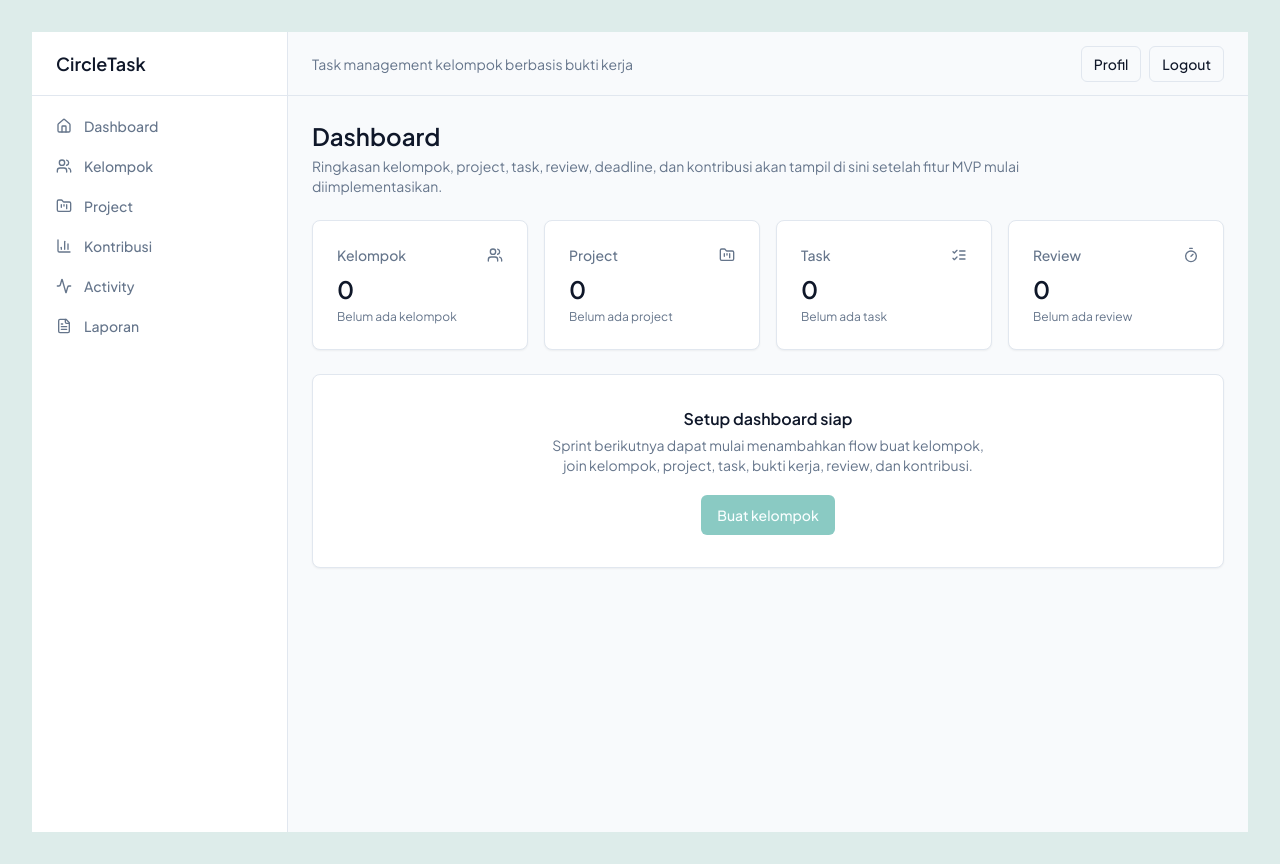
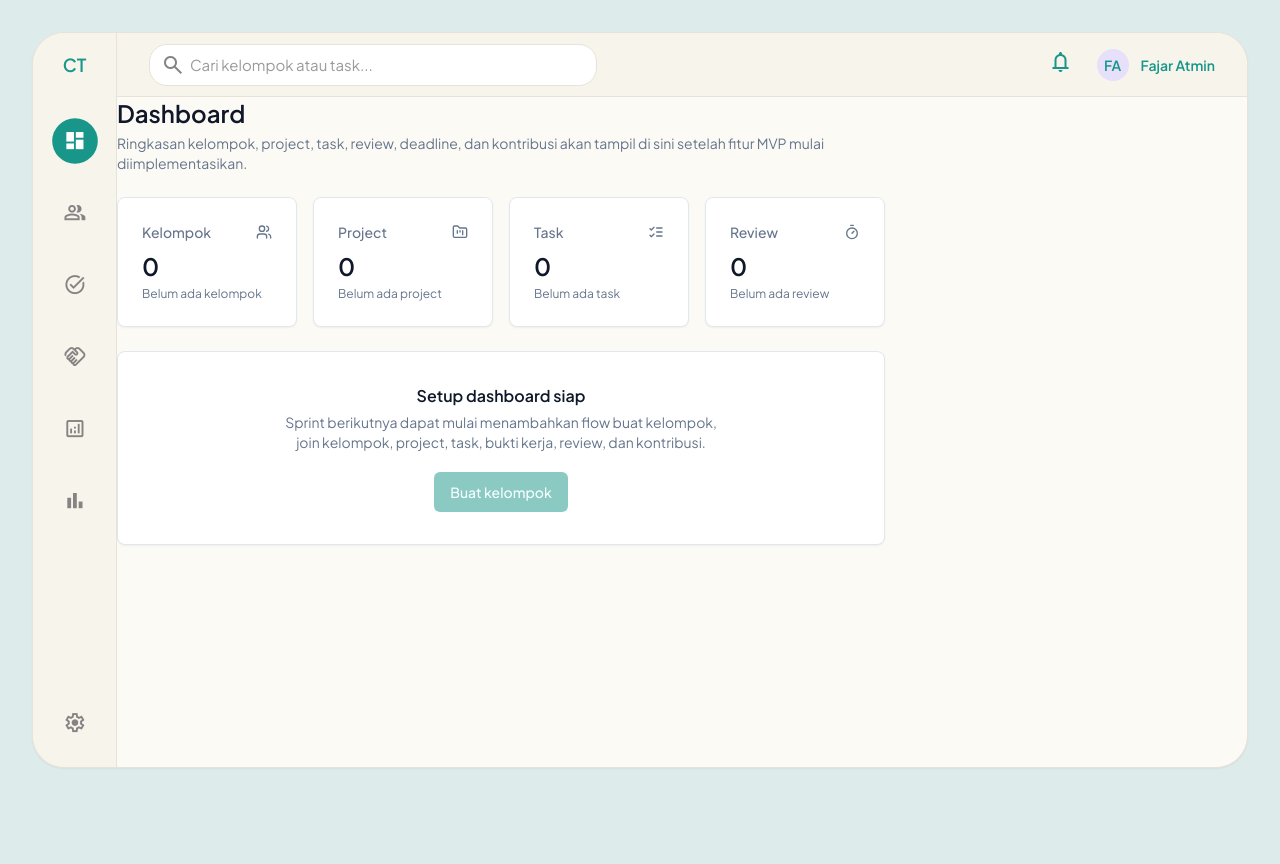
Before and after one commit to Rezkydesyafa/circletask, a Next.js app: page /dashboard in a window 1280 px wide. After the commit the page ends 800 px from the top, so only its background shows below. Built offline with nearby package versions, Linux system fonts and the light colour scheme.

Commit message:
feat: implement main dashboard app shell layout and navigation components

```diff
--- a/app/(dashboard)/layout.tsx
+++ b/app/(dashboard)/layout.tsx
@@ -1,18 +1,17 @@
 import type { ReactNode } from "react";
-
-import { AppSidebar } from "@/components/layout/app-sidebar";
-import { DashboardHeader } from "@/components/layout/dashboard-header";
-import { MobileNav } from "@/components/layout/mobile-nav";
+import { SideNavBar } from "@/components/layout/SideNavBar";
+import { TopNavBar } from "@/components/layout/TopNavBar";
 
 export default function DashboardLayout({ children }: { children: ReactNode }) {
   return (
-    <div className="flex min-h-screen bg-background">
-      <AppSidebar />
-      <div className="flex min-w-0 flex-1 flex-col">
-        <DashboardHeader />
-        <main className="flex-1 px-4 py-6 pb-20 lg:px-6 lg:pb-6">{children}</main>
+    <div className="bg-shell-bg dark:bg-tertiary-container rounded-[32px] w-full h-[calc(100vh-64px)] flex overflow-hidden shadow-sm shadow-[rgba(0,0,0,0.05)] border border-border-subtle">
+      <SideNavBar />
+      <div className="flex flex-col flex-1 bg-surface-main rounded-tr-[32px] rounded-br-[32px] overflow-hidden">
+        <TopNavBar />
+        <main className="flex-1 overflow-y-auto flex">
+          {children}
+        </main>
       </div>
-      <MobileNav />
     </div>
   );
 }
--- /dev/null
+++ b/components/layout/RightPanel.tsx
@@ -0,0 +1,40 @@
+export function RightPanel() {
+  return (
+    <aside className="w-[320px] bg-surface-card border-l border-border-subtle p-6 flex flex-col shrink-0 overflow-y-auto">
+      <h2 className="font-heading-sm text-heading-sm text-text-primary mb-6">Prioritas Hari Ini</h2>
+      <ul className="space-y-4">
+        {/* List Item 1 */}
+        <li className="p-4 rounded-[18px] bg-surface-container-low border border-border-subtle hover:bg-surface-container transition-colors cursor-pointer">
+          <div className="flex justify-between items-start mb-2">
+            <span className="bg-pastel-blue text-primary font-label text-label px-2 py-0.5 rounded-md">In Progress</span>
+            <span className="font-label text-label text-error">Hari ini</span>
+          </div>
+          <p className="font-body text-body text-text-primary font-semibold leading-tight">Upload bukti desain dashboard</p>
+          <p className="font-body-sm text-body-sm text-text-soft mt-1">UI Design</p>
+        </li>
+        {/* List Item 2 */}
+        <li className="p-4 rounded-[18px] bg-surface-container-low border border-border-subtle hover:bg-surface-container transition-colors cursor-pointer">
+          <div className="flex justify-between items-start mb-2">
+            <span className="bg-pastel-yellow text-primary font-label text-label px-2 py-0.5 rounded-md">Submit Review</span>
+            <span className="font-label text-label text-text-secondary">Besok</span>
+          </div>
+          <p className="font-body text-body text-text-primary font-semibold leading-tight">Review task ERD Database</p>
+          <p className="font-body-sm text-body-sm text-text-soft mt-1">AI Praktikum</p>
+        </li>
+        {/* List Item 3 */}
+        <li className="p-4 rounded-[18px] bg-surface-container-low border border-border-subtle hover:bg-surface-container transition-colors cursor-pointer">
+          <div className="flex justify-between items-start mb-2">
+            <span className="bg-pastel-pink text-primary font-label text-label px-2 py-0.5 rounded-md">Revisi</span>
+            <span className="font-label text-label text-text-secondary">2 hari lagi</span>
+          </div>
+          <p className="font-body text-body text-text-primary font-semibold leading-tight">Revisi diagram use case</p>
+          <p className="font-body-sm text-body-sm text-text-soft mt-1">Enterprise Architecture</p>
+        </li>
+      </ul>
+
+      <div className="mt-auto pt-6 border-t border-border-subtle">
+        <p className="font-body-sm text-body-sm text-text-soft text-center italic">"Satu akun bisa menjadi ketua di satu kelompok dan anggota di kelompok lain."</p>
+      </div>
+    </aside>
+  );
+}
--- /dev/null
+++ b/components/layout/SideNavBar.tsx
@@ -0,0 +1,39 @@
+import Link from "next/link";
+
+export function SideNavBar() {
+  return (
+    <nav className="w-[84px] h-full rounded-l-[32px] bg-shell-bg dark:bg-tertiary-container flex flex-col items-center py-shell-padding space-y-6 border-r border-border-subtle shrink-0">
+      <div aria-label="CircleTask Workspace Avatar" className="font-display text-heading-sm text-primary dark:text-primary-fixed mb-4">CT</div>
+
+      <Link href="/dashboard" className="bg-primary dark:bg-primary-fixed text-on-primary dark:text-on-primary-fixed rounded-full w-12 h-12 flex items-center justify-center scale-95 active:scale-90 transition-transform">
+        <span className="material-symbols-outlined" style={{ fontVariationSettings: "'FILL' 1" }}>dashboard</span>
+      </Link>
+
+      <Link href="/groups" className="text-on-primary-container dark:text-on-primary-container w-12 h-12 flex items-center justify-center hover:bg-surface-container-high dark:hover:bg-surface-variant rounded-full transition-colors scale-95 active:scale-90 transition-transform">
+        <span className="material-symbols-outlined">group</span>
+      </Link>
+
+      <Link href={"#" as any} className="text-on-primary-container dark:text-on-primary-container w-12 h-12 flex items-center justify-center hover:bg-surface-container-high dark:hover:bg-surface-variant rounded-full transition-colors scale-95 active:scale-90 transition-transform">
+        <span className="material-symbols-outlined">task_alt</span>
+      </Link>
+
+      <Link href={"#" as any} className="text-on-primary-container dark:text-on-primary-container w-12 h-12 flex items-center justify-center hover:bg-surface-container-high dark:hover:bg-surface-variant rounded-full transition-colors scale-95 active:scale-90 transition-transform">
+        <span className="material-symbols-outlined">handshake</span>
+      </Link>
+
+      <Link href={"#" as any} className="text-on-primary-container dark:text-on-primary-container w-12 h-12 flex items-center justify-center hover:bg-surface-container-high dark:hover:bg-surface-variant rounded-full transition-colors scale-95 active:scale-90 transition-transform">
+        <span className="material-symbols-outlined">analytics</span>
+      </Link>
+
+      <Link href={"#" as any} className="text-on-primary-container dark:text-on-primary-container w-12 h-12 flex items-center justify-center hover:bg-surface-container-high dark:hover:bg-surface-variant rounded-full transition-colors scale-95 active:scale-90 transition-transform">
+        <span className="material-symbols-outlined">bar_chart</span>
+      </Link>
+
+      <div className="flex-grow"></div>
+
+      <Link href={"#" as any} className="text-on-primary-container dark:text-on-primary-container w-12 h-12 flex items-center justify-center hover:bg-surface-container-high dark:hover:bg-surface-variant rounded-full transition-colors scale-95 active:scale-90 transition-transform mt-auto">
+        <span className="material-symbols-outlined">settings</span>
+      </Link>
+    </nav>
+  );
+}
--- /dev/null
+++ b/components/layout/TopNavBar.tsx
@@ -0,0 +1,25 @@
+export function TopNavBar() {
+  return (
+    <header className="w-full h-16 rounded-tr-[32px] bg-shell-bg dark:bg-tertiary-container flex justify-between items-center px-page-padding border-b border-border-subtle shrink-0">
+      <div className="flex items-center w-1/2">
+        <div className="relative w-full max-w-md focus-within:ring-2 focus-within:ring-primary rounded-[18px]">
+          <span className="material-symbols-outlined absolute left-3 top-1/2 -translate-y-1/2 text-on-primary-container">search</span>
+          <input
+            className="w-full bg-surface-card border border-border-subtle rounded-[18px] py-2 pl-10 pr-4 font-body text-body text-text-primary placeholder:text-text-soft focus:outline-none focus:ring-0 focus:border-border-subtle"
+            placeholder="Cari kelompok atau task..."
+            type="text"
+          />
+        </div>
+      </div>
+      <div className="flex items-center space-x-6">
+        <button className="text-primary dark:text-primary-fixed hover:opacity-80 transition-opacity">
+          <span className="material-symbols-outlined">notifications</span>
+        </button>
+        <div className="flex items-center space-x-3 cursor-pointer hover:opacity-80 transition-opacity">
+          <div className="w-8 h-8 rounded-full bg-pastel-lavender flex items-center justify-center font-button text-button text-primary">FA</div>
+          <span className="font-button text-button text-primary">Fajar Atmin</span>
+        </div>
+      </div>
+    </header>
+  );
+}
```
